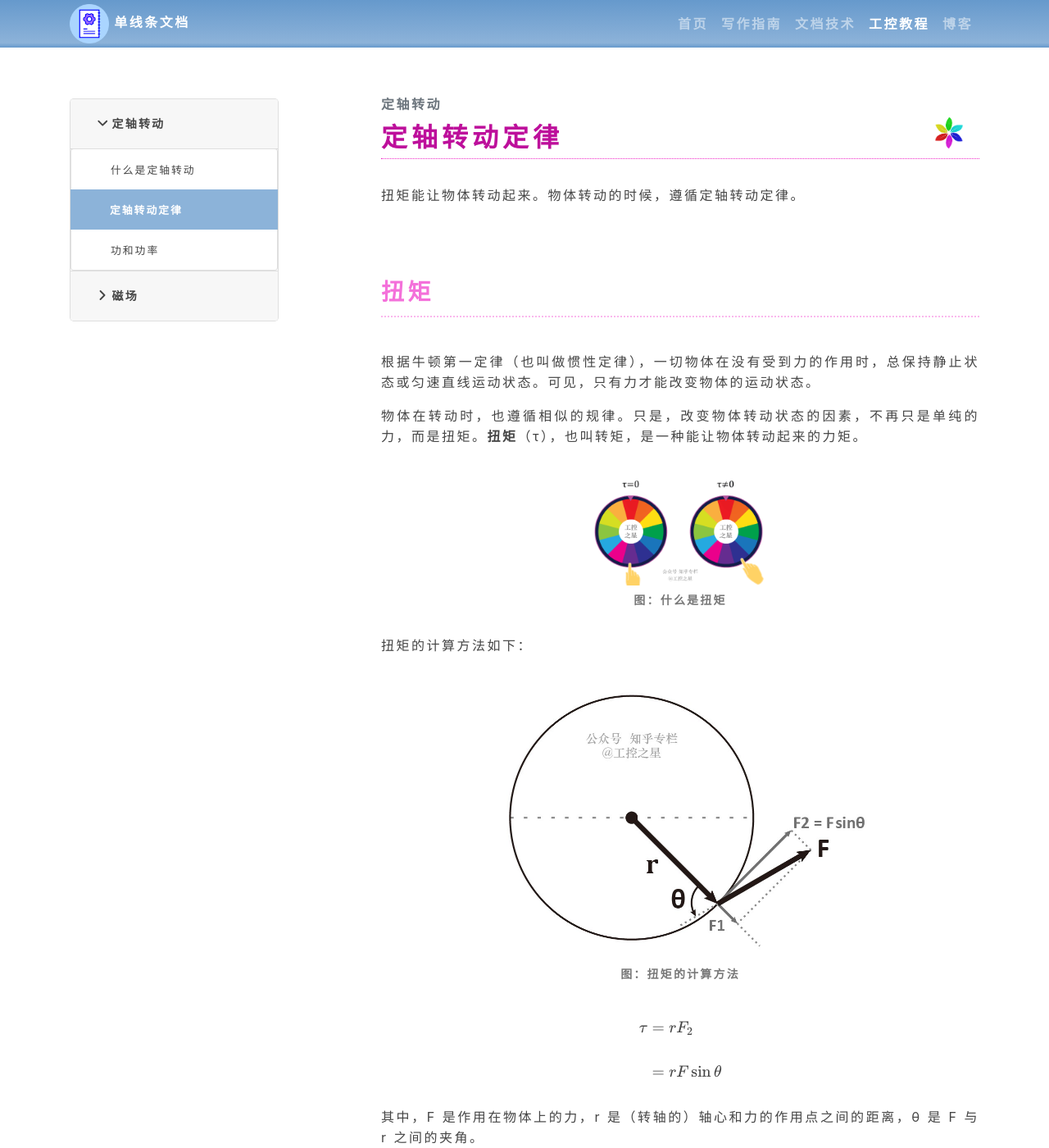
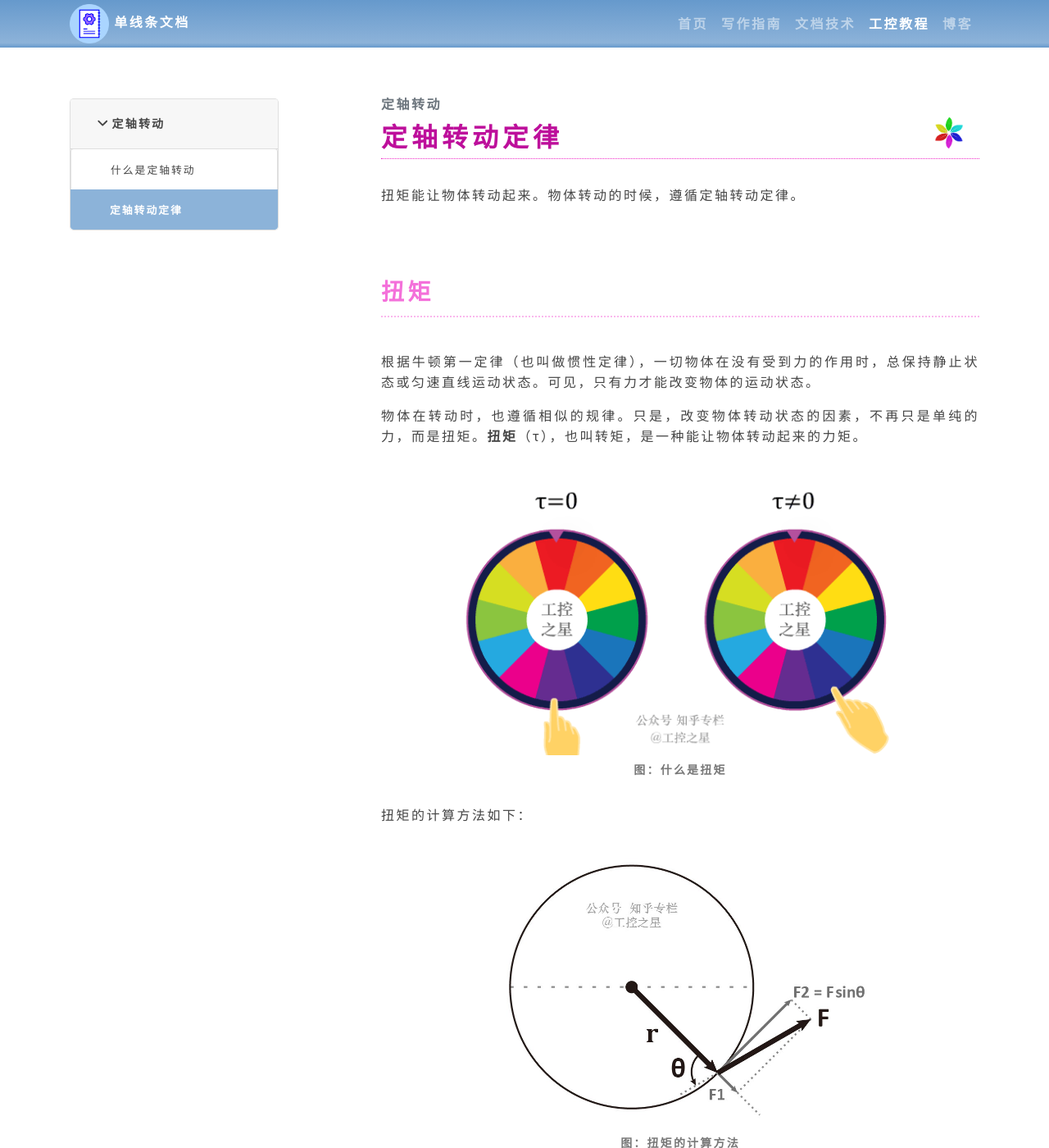
Before and after one commit to wongyah/docsimpo.work, a Jekyll site: the page built from _electric-machinery-principles/rotational-motion/newtons-law-of-rotation.md, in a window 1280 px wide and 1400 px high. Shown: the whole window at 82% size. Built offline with Jekyll 4.4.1, drawn with Linux system fonts in a browser that asks for light colours.

Commit message:
修正了教程中个别图片的显示问题。

```diff
--- a/_electric-machinery-principles/magnetic-field/magnetic-circuits.md
+++ /dev/null
@@ -1,3 +0,0 @@
----
-title: 磁路
----
--- a/_electric-machinery-principles/magnetic-field/production-of-magnetic-field.md
+++ /dev/null
@@ -1,3 +0,0 @@
----
-title: 磁场
----
--- a/_electric-machinery-principles/rotational-motion/work-and-power.md
+++ /dev/null
@@ -1,3 +0,0 @@
----
-title: 功和功率
----
--- a/_sass/manual-writing-cases.scss
+++ b/_sass/manual-writing-cases.scss
@@ -6,12 +6,12 @@
   figure {
     margin: 2em 0;
 
-    img, dl.callout {
-      width: 100%;
-      max-width: 15rem;
-      display: block;
-      margin: auto;
-    }
+    // img, dl.callout {
+    //   width: 100%;
+    //   max-width: 15rem;
+    //   display: block;
+    //   margin: auto;
+    // }
 
     table.callout-table {
       margin: 0.5em auto 2em;
--- a/_sass/tutorial.scss
+++ b/_sass/tutorial.scss
@@ -40,7 +40,7 @@ h4.topic-title{
     text-align: center;
     img{
       width: 100%;
-      max-width: 500px;
+      max-width: 600px;
     }
     figcaption{
       font-size: $font-size-sm;
```
Also changed, not shown: _data/tutormetas/electric-machinery-principles.yml (+0 -7 lines).
